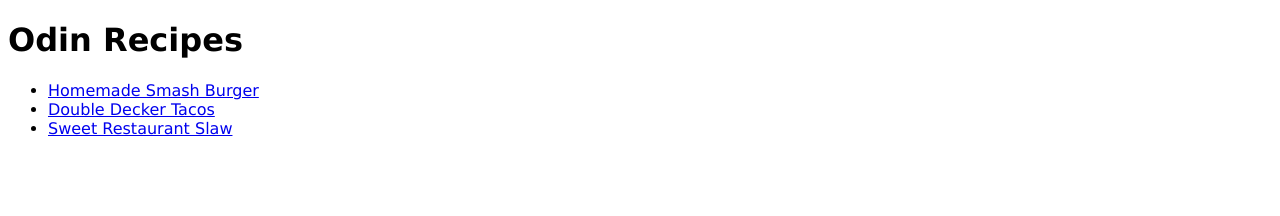
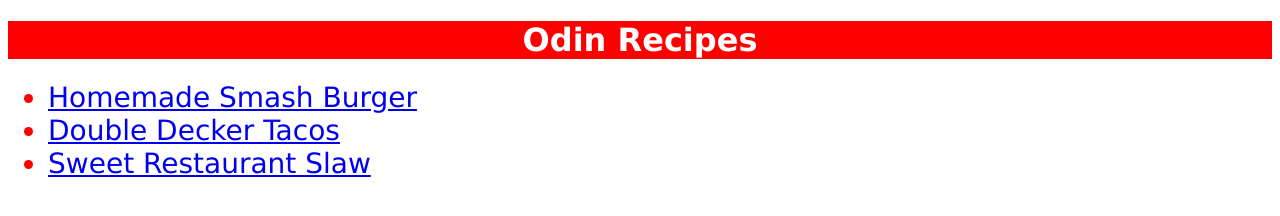
Before and after one commit to LaurenzSoltau/odin-recipes, a plain HTML site: page index.html in a window 1280 px wide. Drawn offline with Linux system fonts and the light colour scheme.

Commit message:
Add Style for frontpage

```diff
--- a/index.html
+++ b/index.html
@@ -7,11 +7,11 @@
         <link rel="stylesheet" href="styles.css">
     </head>
     <body>
-        <h1>Odin Recipes</h1>
+        <h1 class="heading">Odin Recipes</h1>
         <ul>
-            <li><a href="recipes/smashburger.html">Homemade Smash Burger</a></li>
-            <li><a href="recipes/tacos.html">Double Decker Tacos</a></li>
-            <li><a href="recipes/slaw.html">Sweet Restaurant Slaw</a></li>
+            <li class="front" ><a href="recipes/smashburger.html">Homemade Smash Burger</a></li>
+            <li class="front" ><a href="recipes/tacos.html">Double Decker Tacos</a></li>
+            <li class="front" ><a href="recipes/slaw.html">Sweet Restaurant Slaw</a></li>
         </ul>
 
     </body>
--- a/styles.css
+++ b/styles.css
@@ -11,3 +11,8 @@ p,
     background-color: red;
     color: white;
 }
+
+li.front {
+    font-size: 28px;
+    color: red;
+}
```
